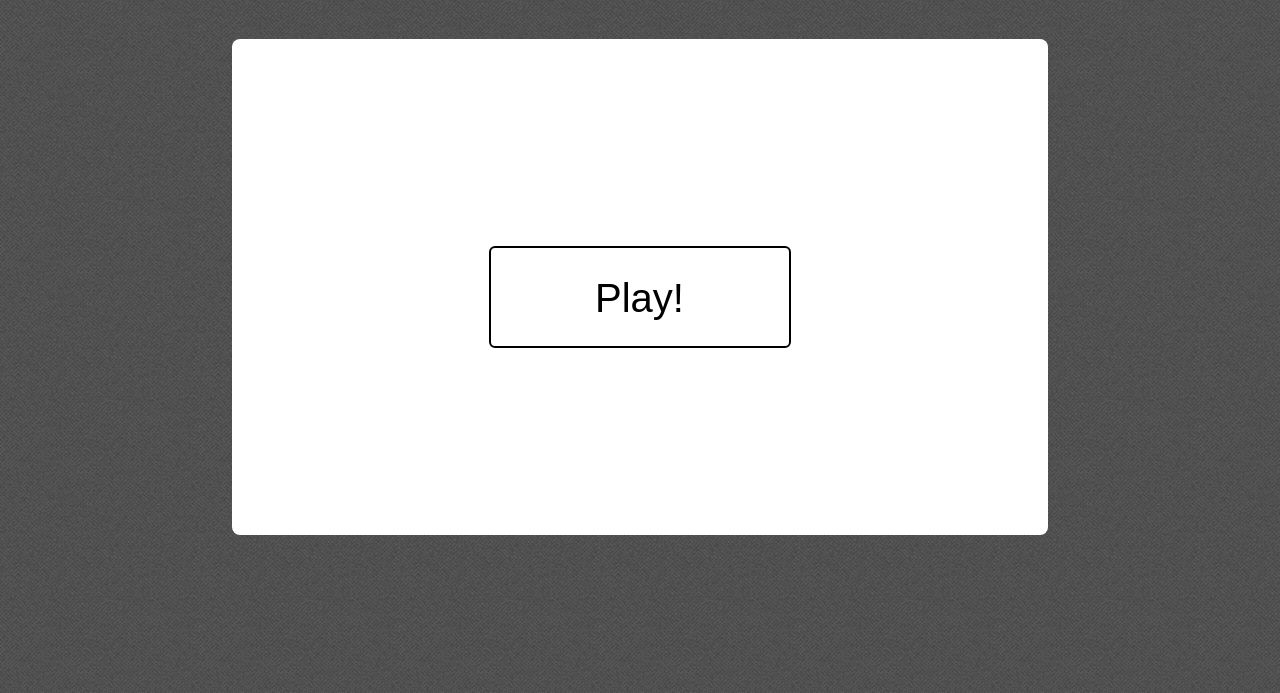
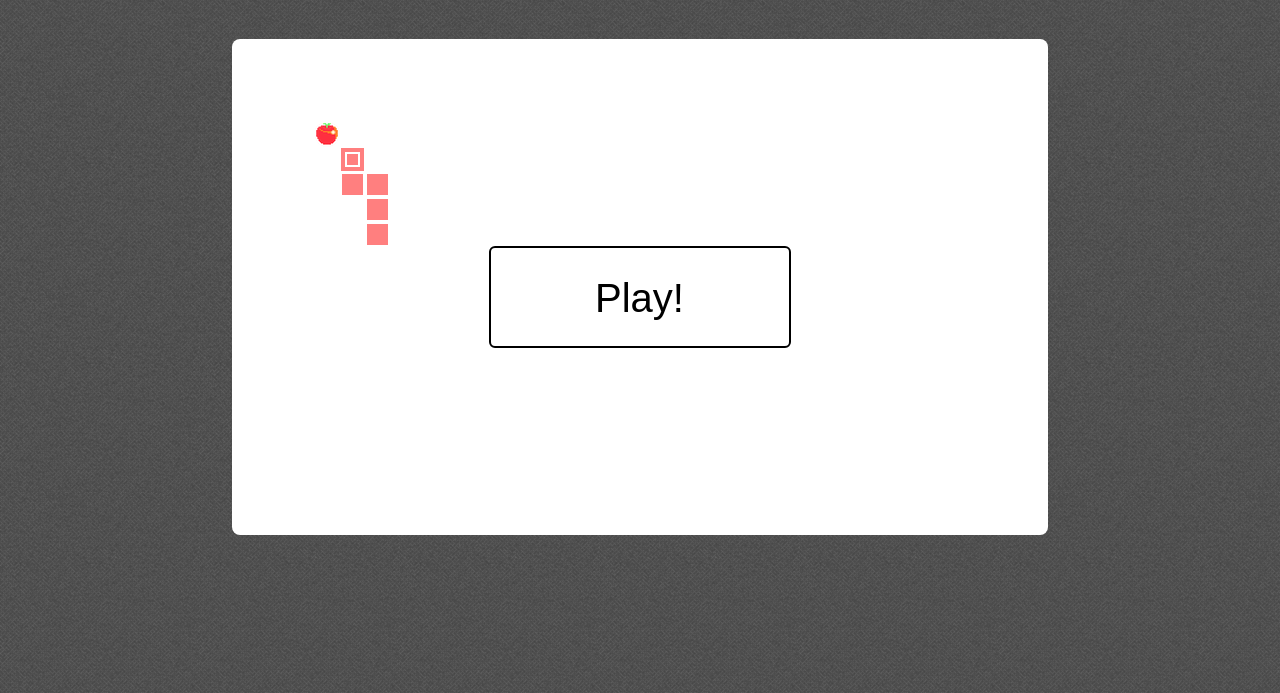
Before and after one commit to F3nris/SnakeMMO, a website: page sources/mainServer/public/index.html in a window 1280 px wide. Shown: the part 107-800 px from the top of the page. Drawn offline with nearby package versions, Linux system fonts and the light colour scheme.

Commit message:
Added an asset for apples and wrote generic functions to draw the snakes head, body and the apple. Examples provided, which are displayed in the menu screen

```diff
--- a/sources/mainServer/public/css/styles.css
+++ b/sources/mainServer/public/css/styles.css
@@ -26,3 +26,7 @@ h1 {
   width: 100%;
   height: 100%;
 }
+
+#asset-wrapper {
+  display: none;
+}
--- a/sources/mainServer/public/index.html
+++ b/sources/mainServer/public/index.html
@@ -22,5 +22,8 @@
     <div id="content-wrapper">
       <canvas id="content-canvas" width=800 height=480></canvas>
     </div>
+    <div id="asset-wrapper">
+      <img id="asset-img-apple" src="assets/apple.png"></img>
+    </div>
   </body>
 </html>
--- a/sources/mainServer/public/js/visualization.js
+++ b/sources/mainServer/public/js/visualization.js
@@ -1,8 +1,10 @@
 var visualization = (function(){
   return {
+    tileSize : 25,
     init : function() {
       this.canvas = document.getElementById("content-canvas");
       this.ctx = this.canvas.getContext("2d");
+      this.appleImg = document.getElementById("asset-img-apple");
     },
     drawButton : function (x, y, w, h, r) {
       r = r | 5 ;
@@ -25,14 +27,45 @@ var visualization = (function(){
       this.ctx.arc(x+r,y+r,r,1*Math.PI,1.5*Math.PI);
       this.ctx.stroke();
     },
+    drawMenuBackground : function () {
+      this.drawSnakeHead(100,100,255,0,0,0.5);
+
+      this.drawSnakeBodyPart(100,125,255,0,0,0.5);
+      this.drawSnakeBodyPart(125,125,255,0,0,0.5);
+      this.drawSnakeBodyPart(125,150,255,0,0,0.5);
+      this.drawSnakeBodyPart(125,175,255,0,0,0.5);
+
+      this.drawApple(75,75);
+    },
+    drawSnakeHead : function (x,y,r,g,b,a) {
+      var drawColor = "rgba("+r+","+g+","+b+","+a+")";
+      this.ctx.fillStyle = drawColor;
+      this.ctx.fillRect(x+1,y+1,this.tileSize - 2, this.tileSize - 2);
+
+      this.ctx.fillStyle = "#fff";
+      this.ctx.fillRect(x+5, y+5, this.tileSize - 10,this.tileSize - 10);
+
+      this.ctx.fillStyle = drawColor;
+      this.ctx.fillRect(x+7,y+7,this.tileSize - 14,this.tileSize - 14);
+    },
+    drawSnakeBodyPart : function (x,y,r,g,b,a) {
+      var drawColor = "rgba("+r+","+g+","+b+","+a+")";
+      this.ctx.fillStyle = drawColor;
+      this.ctx.fillRect(x+2,y+2,this.tileSize - 4, this.tileSize - 4);
+    },
+    drawApple : function (x,y) {
+      this.ctx.drawImage(this.appleImg, x, y);
+    },
     render : function () {
       visualization.ctx.clearRect(0, 0, 800, 480);
 
       if (logic.inMenu) {
         // Draw menu (button)
         visualization.drawButton(250, 200, 300, 100);
+        visualization.ctx.fillStyle = "#000000";
         visualization.ctx.font = "40px Arial";
         visualization.ctx.fillText("Play!",355,265);
+        visualization.drawMenuBackground();
       }
       window.requestAnimationFrame(visualization.render);
     }
```
Also changed, not shown: sources/mainServer/public/assets/apple.png (added).
